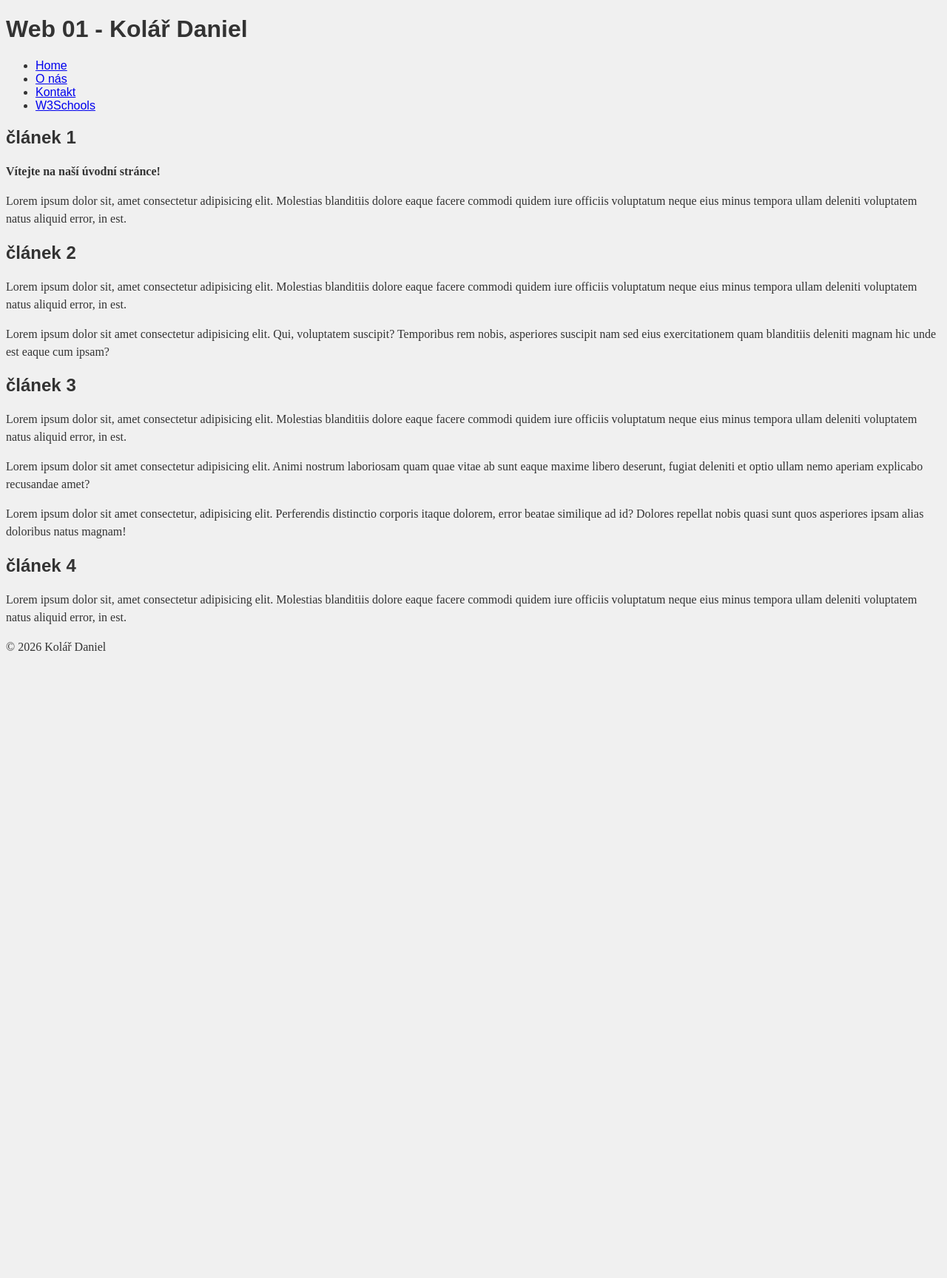
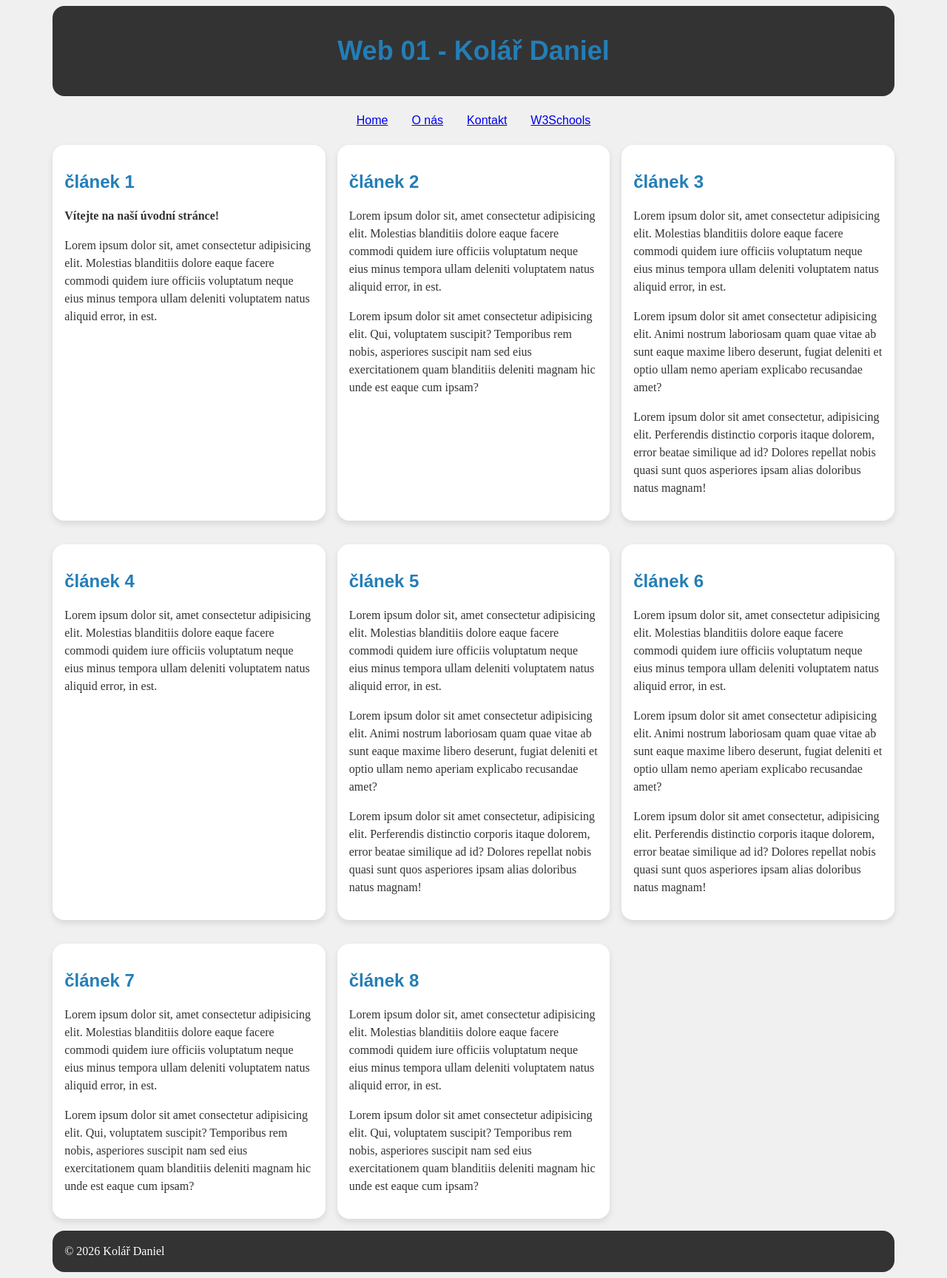
Before and after one commit to daniel-kolar/WA-2026-Kolar-Daniel, a PHP site: page / in a window 1280 px wide. Shown: the whole page at 74% size. Before the commit the page ends 880 px from the top, so only its background shows below. Run offline with PHP 8.4, Linux system fonts and the light colour scheme.

Commit message:
Úkol 02 - Základ tvorby webových stránek Fixes #2 - doplnění pár css srand

```diff
--- a/skupinaA/01-zakladni-web/index.html
+++ b/skupinaA/01-zakladni-web/index.html
@@ -46,6 +46,32 @@
                     <h2>článek 4</h2>
                     <p>Lorem ipsum dolor sit, amet consectetur adipisicing elit. Molestias blanditiis dolore eaque facere commodi quidem iure officiis voluptatum neque eius minus tempora ullam deleniti voluptatem natus aliquid error, in est.</p>
                 </article>
+
+                <article class="card">
+                    <h2>článek 5</h2>
+                    <p>Lorem ipsum dolor sit, amet consectetur adipisicing elit. Molestias blanditiis dolore eaque facere commodi quidem iure officiis voluptatum neque eius minus tempora ullam deleniti voluptatem natus aliquid error, in est.</p>
+                    <p>Lorem ipsum dolor sit amet consectetur adipisicing elit. Animi nostrum laboriosam quam quae vitae ab sunt eaque maxime libero deserunt, fugiat deleniti et optio ullam nemo aperiam explicabo recusandae amet?</p>
+                    <p>Lorem ipsum dolor sit amet consectetur, adipisicing elit. Perferendis distinctio corporis itaque dolorem, error beatae similique ad id? Dolores repellat nobis quasi sunt quos asperiores ipsam alias doloribus natus magnam!</p>
+                </article>
+
+                <article class="card">
+                    <h2>článek 6</h2>
+                    <p>Lorem ipsum dolor sit, amet consectetur adipisicing elit. Molestias blanditiis dolore eaque facere commodi quidem iure officiis voluptatum neque eius minus tempora ullam deleniti voluptatem natus aliquid error, in est.</p>
+                    <p>Lorem ipsum dolor sit amet consectetur adipisicing elit. Animi nostrum laboriosam quam quae vitae ab sunt eaque maxime libero deserunt, fugiat deleniti et optio ullam nemo aperiam explicabo recusandae amet?</p>
+                    <p>Lorem ipsum dolor sit amet consectetur, adipisicing elit. Perferendis distinctio corporis itaque dolorem, error beatae similique ad id? Dolores repellat nobis quasi sunt quos asperiores ipsam alias doloribus natus magnam!</p>
+                </article>
+
+                <article class="card">
+                    <h2>článek 7</h2>
+                    <p>Lorem ipsum dolor sit, amet consectetur adipisicing elit. Molestias blanditiis dolore eaque facere commodi quidem iure officiis voluptatum neque eius minus tempora ullam deleniti voluptatem natus aliquid error, in est.</p>
+                    <p>Lorem ipsum dolor sit amet consectetur adipisicing elit. Qui, voluptatem suscipit? Temporibus rem nobis, asperiores suscipit nam sed eius exercitationem quam blanditiis deleniti magnam hic unde est eaque cum ipsam?</p>
+                </article>
+
+                <article class="card">
+                    <h2>článek 8</h2>
+                    <p>Lorem ipsum dolor sit, amet consectetur adipisicing elit. Molestias blanditiis dolore eaque facere commodi quidem iure officiis voluptatum neque eius minus tempora ullam deleniti voluptatem natus aliquid error, in est.</p>
+                    <p>Lorem ipsum dolor sit amet consectetur adipisicing elit. Qui, voluptatem suscipit? Temporibus rem nobis, asperiores suscipit nam sed eius exercitationem quam blanditiis deleniti magnam hic unde est eaque cum ipsam?</p>
+                </article>
             </section>
         </main>
 
--- a/skupinaA/01-zakladni-web/styles/style.css
+++ b/skupinaA/01-zakladni-web/styles/style.css
@@ -20,4 +20,73 @@ p {
     font-family: 'Times New Roman', Times, serif;
     font-size: 16px;
     line-height: 1.5;
+    max-width: fit-content;
 }
+
+h1 {
+    font-size: 36px;
+    text-align: center;
+    color: #007BFF;
+}
+
+h1, h2, h3 {
+    color: #237eb7;
+}
+
+header, footer {
+    background-color: #333;
+    color: white;
+    padding: 1rem /* 16px */;
+    text-align: center;
+    border-radius: 16px;
+}
+
+footer p {
+    margin: unset;
+}
+
+.grid-container {
+    display: grid;
+    grid-template-columns: repeat(auto-fit, minmax(350px, 1fr));
+    gap: 1rem /* 16px */;
+}
+
+.page-wrapper {
+    width: 90%;
+    margin: 0 auto;
+}
+
+.card {
+    background-color: white;
+    border-radius: 16px;
+    box-shadow: 0 4px 8px rgba(0, 0, 0, 0.1);
+    padding: 1rem /* 16px */;
+    margin-bottom: 1rem /* 16px */;
+}
+nav ul {
+    list-style: none;
+    padding: 0;
+    margin: 0;
+    display: flex;
+    gap: 1rem /* 16px */;
+    margin-top: 1rem /* 16px */;
+}
+
+nav {
+    display: flex;
+    justify-content: center;
+    gap: 1rem /* 16px */;
+    margin-bottom: 1rem /* 16px */;
+}
+
+nav li {
+    box-sizing: border-box;
+    padding: 0.5rem /* 8px */;
+    border-radius: 8px;
+    transition: background-color 0.3s ease;
+}
+
+nav li:hover {
+    background-color: #0080ff;
+    color: white;
+}
```
